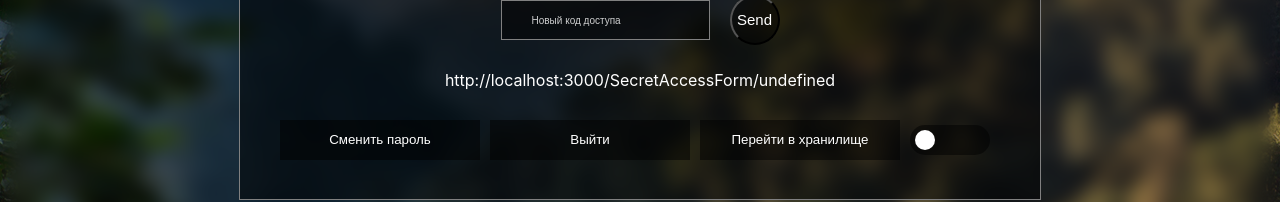
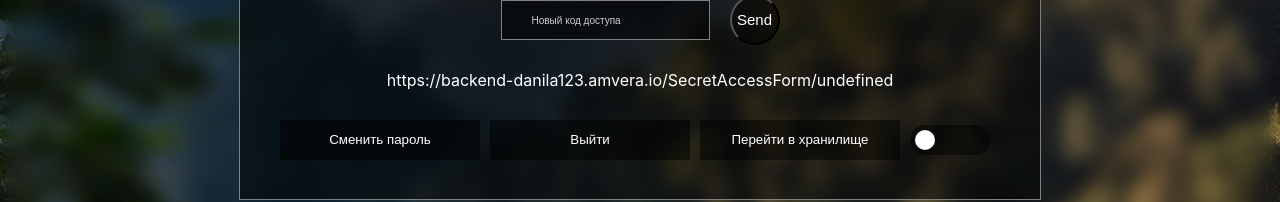
Before and after one commit to DanilaP/DiplomaFront, a React (Create React App) app: page /Profile in a window 1280 px wide. Shown: the part 501-703 px from the top of the page. Built offline with nearby package versions, Linux system fonts and the light colour scheme; no server answers.

Commit message:
version 3.0

```diff
--- a/src/components/profile/profile.jsx
+++ b/src/components/profile/profile.jsx
@@ -85,7 +85,7 @@ function Profile() {
                         <button onClick={changeSecretCode}>Send</button>
                     </div>
                     <div className="link__to__show__store">
-                        <p>{"http://localhost:3000/SecretAccessForm/"+user.id}</p>
+                        <p>{"https://backend-danila123.amvera.io/SecretAccessForm/"+user.id}</p>
                     </div>
                     <div className="settings">
                         <button onClick={changePassword}>Сменить пароль</button>
--- a/src/components/servAdress.js
+++ b/src/components/servAdress.js
@@ -1,4 +1,4 @@
 //http://localhost:3000
 //https://backend-danila123.amvera.io
-let SERVADRESS = "http://localhost:5000"
+let SERVADRESS = "https://backend-danila123.amvera.io";
 export default SERVADRESS;
```
